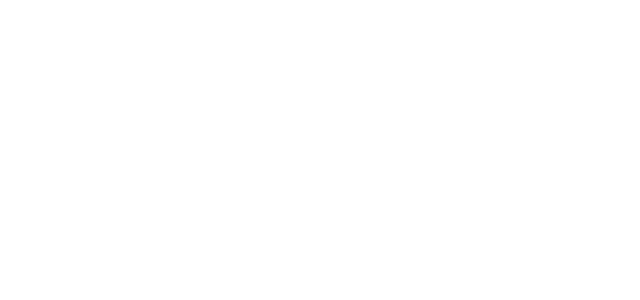
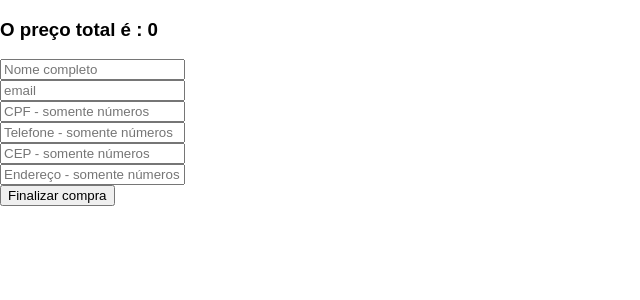
Before and after one commit to lucasmpimentel/FrontEnd_Online_Store, a React (Create React App) app: page /checkout in a window 1280 px wide. Shown: the top 300 px of the page, without its empty margins (0-640 px from the left). Built offline with nearby package versions, Linux system fonts and the light colour scheme.

Commit message:
Main group 1 requisito 12

```diff
--- a/src/App.js
+++ b/src/App.js
@@ -3,6 +3,7 @@
 import Cart from './pages/Cart';
 import MainPage from './pages/MainPage';
 import ProductDetails from './pages/ProductDetails';
+import Checkout from './pages/Checkout';
 
 class App extends Component {
   render() {
@@ -10,6 +11,7 @@
       <BrowserRouter>
         <Route exact path="/" component={ MainPage } />
         <Route path="/cart" component={ Cart } />
+        <Route path="/checkout" component={ Checkout } />
         <Route path="/productDetail/:id" component={ ProductDetails } />
       </BrowserRouter>
     );
--- /dev/null
+++ b/src/components/Formulary.jsx
@@ -0,0 +1,53 @@
+import React, { Component } from 'react';
+import { Link } from 'react-router-dom';
+
+class Formulary extends Component {
+  render() {
+    return (
+      <form>
+        <input
+          style={ { display: 'block' } }
+          type="text"
+          data-testid="checkout-fullname"
+          placeholder="Nome completo"
+        />
+        <input
+          style={ { display: 'block' } }
+          type="email"
+          data-testid="checkout-email"
+          placeholder="email"
+        />
+        <input
+          type="text"
+          maxLength="11"
+          data-testid="checkout-cpf"
+          placeholder="CPF - somente números"
+        />
+        <input
+          style={ { display: 'block' } }
+          type="text"
+          maxLength="9"
+          data-testid="checkout-phone"
+          placeholder="Telefone - somente números"
+        />
+        <input
+          style={ { display: 'block' } }
+          type="text"
+          data-testid="checkout-cep"
+          placeholder="CEP - somente números"
+        />
+        <input
+          style={ { display: 'block' } }
+          type="text"
+          data-testid="checkout-address"
+          placeholder="Endereço - somente números"
+        />
+        <Link to="/">
+          <button type="button">Finalizar compra</button>
+        </Link>
+      </form>
+    );
+  }
+}
+
+export default Formulary;
--- /dev/null
+++ b/src/components/ListProducts.jsx
@@ -0,0 +1,34 @@
+import React, { Component } from 'react';
+import { getCart } from '../services/addCart';
+
+export default class ListProducts extends Component {
+  state = {
+    shoppingArray: [],
+  }
+
+  componentDidMount() {
+    const shoppingArray = getCart();
+    if (shoppingArray) this.setState({ shoppingArray });
+  }
+
+  renderLi = (array) => (array.map(({ title, price, id }) => (
+    <li key={ id }>
+      <span>{`Nome do produto : ${title}`}</span>
+      <span>{`Preço: ${price}`}</span>
+    </li>
+  )))
+
+  totalPrice = (array) => array.reduce((acc, { price }) => acc + price, 0)
+
+  render() {
+    const { shoppingArray } = this.state;
+    return (
+      <div>
+        <ul>
+          {this.renderLi(shoppingArray)}
+        </ul>
+        <h3>{`O preço total é : ${this.totalPrice(shoppingArray)}`}</h3>
+      </div>
+    );
+  }
+}
--- a/src/pages/Cart.js
+++ b/src/pages/Cart.js
@@ -1,4 +1,5 @@
 import React, { Component } from 'react';
+import { Link } from 'react-router-dom';
 import CartProductCard from '../components/CartProductCard';
 import { getCart } from '../services/addCart';
 
@@ -46,6 +47,9 @@
             />
           );
         })}
+        <Link to="/checkout">
+          <button type="button" data-testid="checkout-products">Checkout</button>
+        </Link>
       </div>
     );
   }
--- /dev/null
+++ b/src/pages/Checkout.js
@@ -0,0 +1,14 @@
+import React, { Component } from 'react';
+import ListProducts from '../components/ListProducts';
+import Formulary from '../components/Formulary';
+
+export default class Checkout extends Component {
+  render() {
+    return (
+      <div>
+        <ListProducts />
+        <Formulary />
+      </div>
+    );
+  }
+}
```
Also changed, not shown: src/components/CheckoutForm.jsx (added, +50 -0 lines).
